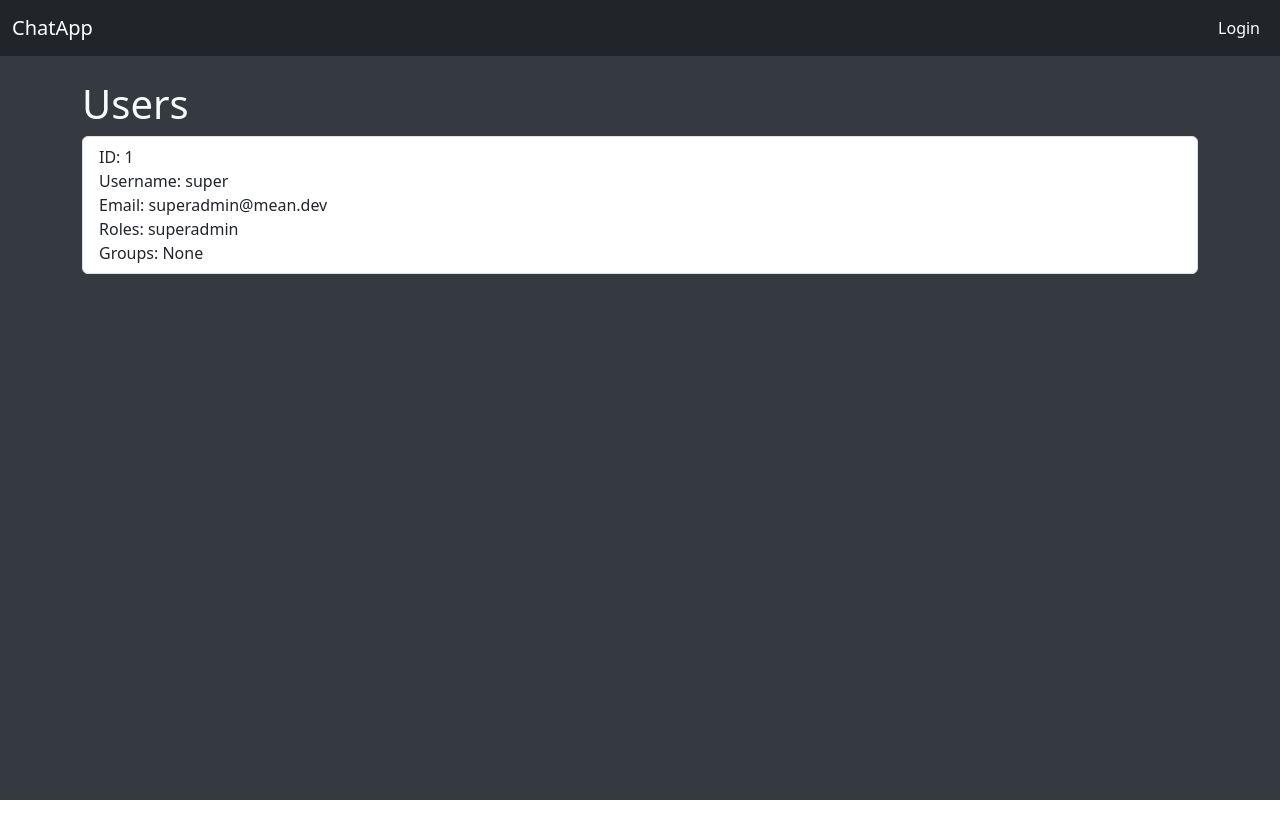
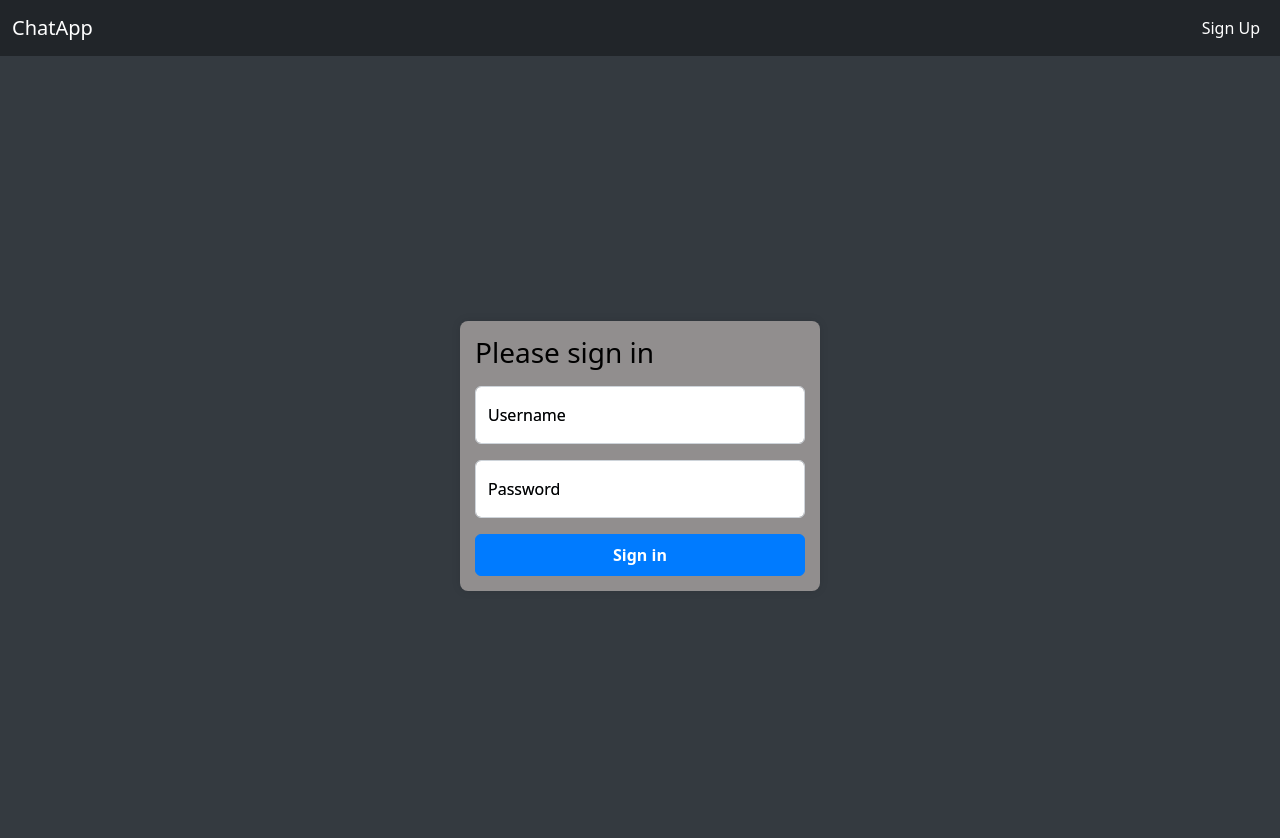
Before and after one commit to ptrsym/Software-Frameworks-Assignment, an Angular app in the folder frontend/: page /login in a window 1280 px wide. Before the commit this address led to /. Shown: the top 838 px of the page. Before the commit the page ends 800 px from the top, so only its background shows below. Built offline with nearby package versions, Linux system fonts and the light colour scheme.

Commit message:
added login template +update component routes +fix server static path error

```diff
--- a/frontend/src/app/app.component.html
+++ b/frontend/src/app/app.component.html
@@ -15,7 +15,7 @@
         </ul>
         <ul class="navbar-nav ms-auto mb-2 mb-lg-0">
           <li class="nav-item">
-            <a routerLink="/login" class="nav-link active" *ngIf="!isLoggedIn">Login</a>
+            <a routerLink="/sign-up" class="nav-link active" *ngIf="!isLoggedIn">Sign Up</a>
           </li>
           <li class="nav-item">
             <a (click)="logout()" class="nav-link active" *ngIf="isLoggedIn">Logout</a>
@@ -24,19 +24,4 @@
       </div>
     </div>
   </nav>
-
-
-
-
-  <div class="container mt-4">
-    <h1>Users</h1>
-<ul class="list-group">
-  <li *ngFor="let user of users" class="list-group-item">
-      ID: {{user.id}} <br>
-      Username: {{user.username}} <br>
-      Email: {{user.email}} <br>
-      Roles: {{user.roles.join(', ')}} <br>
-      Groups: {{user.groups.length ? user.groups.join(', ') : 'None'}} <br>
-  </li>
-</ul>
-  </div>
+<router-outlet></router-outlet>
--- a/frontend/src/app/app.component.ts
+++ b/frontend/src/app/app.component.ts
@@ -38,7 +38,12 @@ export class AppComponent implements OnInit {
     });
 
     //check if a user is logged in
-    this.isLoggedIn = this.authService.isAuthenticated();
+    if (this.authService.isAuthenticated()) {
+      this.isLoggedIn = true;
+      this.router.navigate(['/dashboard'])
+    } else {
+      this.router.navigate(['/login'])
+    }
 
     //initialise main component with storage values
 
--- a/frontend/src/app/app.routes.ts
+++ b/frontend/src/app/app.routes.ts
@@ -1,3 +1,6 @@
 import { Routes } from '@angular/router';
+import { LoginComponent } from './login/login.component';
 
-export const routes: Routes = [];
+export const routes: Routes = [
+    {path: "login", component:LoginComponent}
+];
--- a/frontend/src/app/login/login.component.css
+++ b/frontend/src/app/login/login.component.css
@@ -0,0 +1,44 @@
+main.form-signin {
+    display: flex;
+    justify-content: center;
+    align-items: center;
+    min-height: 100vh;
+    padding: 20px;
+  }
+
+  form {
+    width: 100%;
+    max-width: 360px;
+    padding: 15px;
+    border-radius: 8px;
+    box-shadow: 0 0 10px rgba(0, 0, 0, 0.1);
+    background-color: #918e8e;
+  }
+
+  form, .form-floating label, .form-floating input::placeholder {
+    color: #000;
+  }
+
+  h1.h3 {
+    margin-bottom: 1.5rem; /
+  }
+
+  .form-floating input {
+    margin-bottom: 1rem;
+    border-color: #ced4da;
+  }
+
+  .form-floating input::placeholder {
+    color: #6c757d;
+  }
+
+  button.btn-primary {
+    background-color: #007bff;
+    border-color: #007bff;
+    font-weight: bold;
+  }
+
+  button.btn-primary:hover {
+    background-color: #0056b3;
+    border-color: #004085;
+  }
--- a/frontend/src/app/login/login.component.html
+++ b/frontend/src/app/login/login.component.html
@@ -1 +1,26 @@
-<p>login works!</p>
+<main class="form-signin">
+  <form>
+    <h1 class="h3 mb-3 fw-normal">Please sign in</h1>
+
+    <div class="form-floating">
+      <input
+        type="text"
+        class="form-control"
+        id="floatingInput"
+        placeholder="Username"
+      />
+      <label for="floatingInput">Username</label>
+    </div>
+    <div class="form-floating">
+      <input
+        type="password"
+        class="form-control"
+        id="floatingPassword"
+        placeholder="Password"
+      />
+      <label for="floatingPassword">Password</label>
+    </div>
+
+    <button class="btn btn-primary w-100 py-2" type="submit">Sign in</button>
+  </form>
+</main>
```
